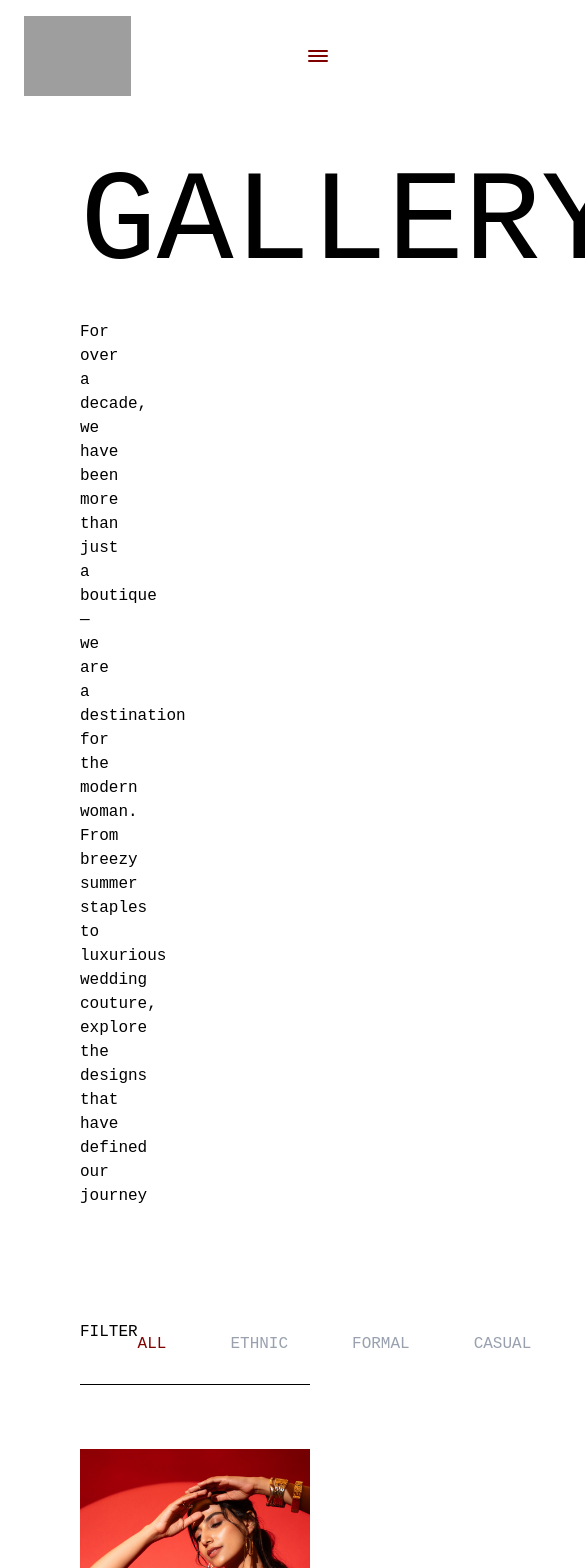
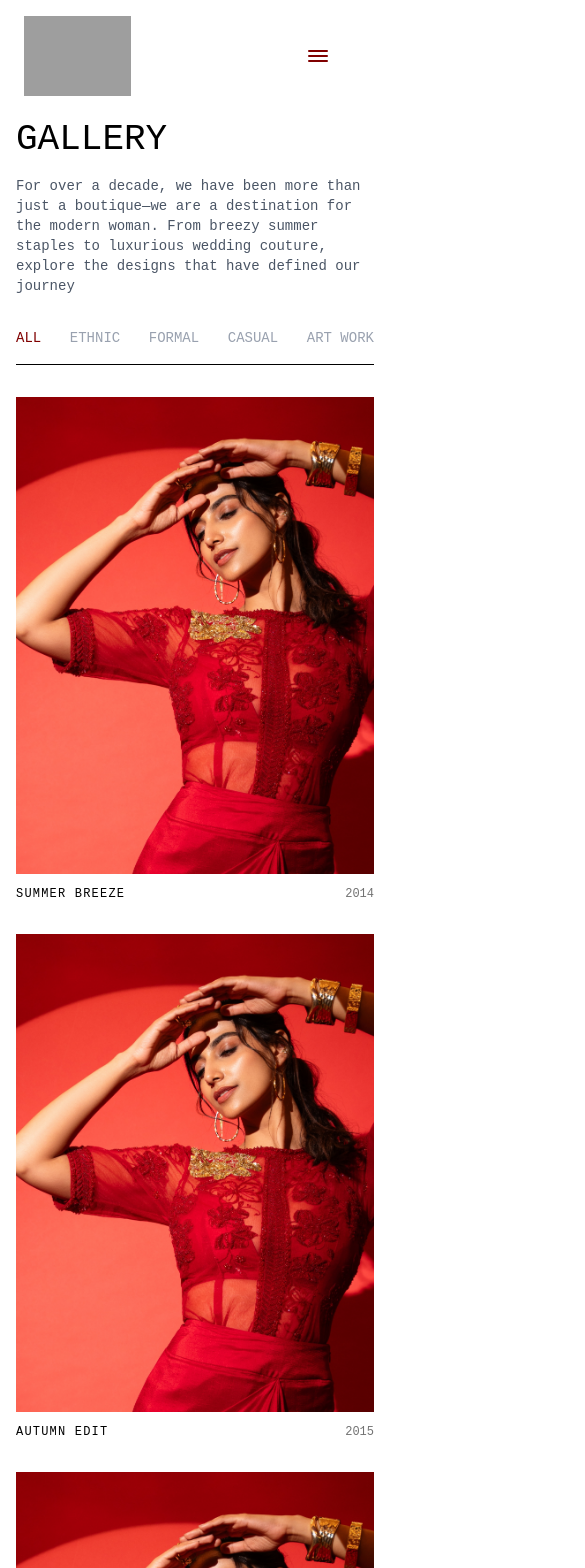
Before and after one commit to DeepayuNinama/Shudevyam, a React (Vite) app in the folder shudevyam/: page /gallery in a window 390 px wide. Shown: the top 1568 px of the page, 585 px wide, since content can reach past the window. Built offline with nearby package versions, Linux system fonts and the light colour scheme; grey boxes are pictures that could not be loaded; a web font is replaced by a local one.

Commit message:
Make Gallery page responsive

```diff
--- a/shudevyam/src/pages/Gallery.jsx
+++ b/shudevyam/src/pages/Gallery.jsx
@@ -44,22 +44,22 @@ const Gallery = () => {
 
   return (
     <div className='w-screen ml-[50%] -translate-x-1/2 mb-20'>
-      <section className='flex flex-col gap-8 justify-end text-start mt-40 mx-20'>
-        <h1 className='text-9xl'>GALLERY</h1>
-        <p className='w-1/2 pr-28'>
+      <section className='flex flex-col gap-4 md:gap-8 justify-end text-start mt-30 md:mt-40 mx-4 sm:mx-8 md:mx-20'>
+        <h1 className='text-4xl sm:text-6xl md:text-7xl lg:text-9xl font-light'>GALLERY</h1>
+        <p className='w-full md:w-1/2 text-sm sm:text-base md:text-base md:pr-28 text-gray-600'>
           For over a decade, we have been more than just a boutique—we are a destination for the modern woman. From breezy summer staples to luxurious wedding couture, explore the designs that have defined our journey
         </p>
       </section>
 
-      <section className='mt-28 mx-20'>
-        <div className='flex justify-between border-b pb-4'>
-          <p>FILTER</p>
-          <div className='flex gap-16 uppercase'>
+      <section className='mt-8 md:mt-12 mx-4 sm:mx-8 md:mx-20'>
+        <div className='flex flex-col sm:flex-row justify-between border-b pb-4 gap-4 sm:gap-0'>
+          <p className='hidden md:block text-xs sm:text-sm uppercase tracking-wider'>Filter</p>
+          <div className='flex justify-between flex-wrap gap-4 sm:gap-6 md:gap-16 uppercase text-sm sm:text-sm'>
             {categories.map((cat) => (
               <button
                 key={cat}
                 onClick={() => handleCategoryChange(cat)}
-                className={`transition-colors duration-300 cursor-pointer uppercase ${
+                className={`transition-colors duration-300 cursor-pointer uppercase whitespace-nowrap ${
                   activeCategory === cat ? "text-[#800000]" : "text-gray-400 hover:text-black"
                 }`}
               >
@@ -69,9 +69,9 @@ const Gallery = () => {
           </div>
         </div>
 
-        <div className='mt-16'>
+        <div className='mt-8 md:mt-16'>
           {/* Render the VISIBLE items only */}
-          <div className="grid lg:grid-cols-4 gap-y-10 gap-x-6">
+          <div className="grid grid-cols-1 sm:grid-cols-2 md:grid-cols-3 lg:grid-cols-4 gap-y-8 sm:gap-y-10 gap-x-3 sm:gap-x-6">
             {visibleItems.map((item) => (
               <div key={item.id} className="group cursor-pointer">
                 <div className="w-full overflow-hidden">
@@ -81,19 +81,19 @@ const Gallery = () => {
                     className="w-full aspect-3/4 object-cover transition-transform duration-500 group-hover:scale-105"
                   />
                 </div>
-                <div className="flex justify-between items-start mt-4 text-black bg-transparent">
-                  <p className="text-sm font-medium uppercase tracking-widest">{item.title}</p>
-                  <p className="text-sm font-medium text-neutral-500">{item.year}</p>
+                <div className="flex flex-row justify-between sm:items-start mt-3 sm:mt-4 text-black bg-transparent gap-2 sm:gap-0">
+                  <p className="text-xs sm:text-sm font-medium uppercase tracking-widest">{item.title}</p>
+                  <p className="text-xs sm:text-sm font-medium text-neutral-500">{item.year}</p>
                 </div>
               </div>
             ))}
           </div>
 
           {visibleCount < filteredItems.length && (
-            <div className="flex justify-center mt-20">
+            <div className="flex justify-center mt-12 md:mt-20">
               <button
                 onClick={handleLoadMore}
-                className="px-8 py-3 border border-black uppercase tracking-widest hover:bg-[#800000] hover:text-white transition-all duration-300"
+                className="px-6 sm:px-8 py-2 sm:py-3 border border-black uppercase tracking-widest text-xs sm:text-sm hover:bg-[#800000] hover:text-white transition-all duration-300"
               >
                 Load More
               </button>
```
